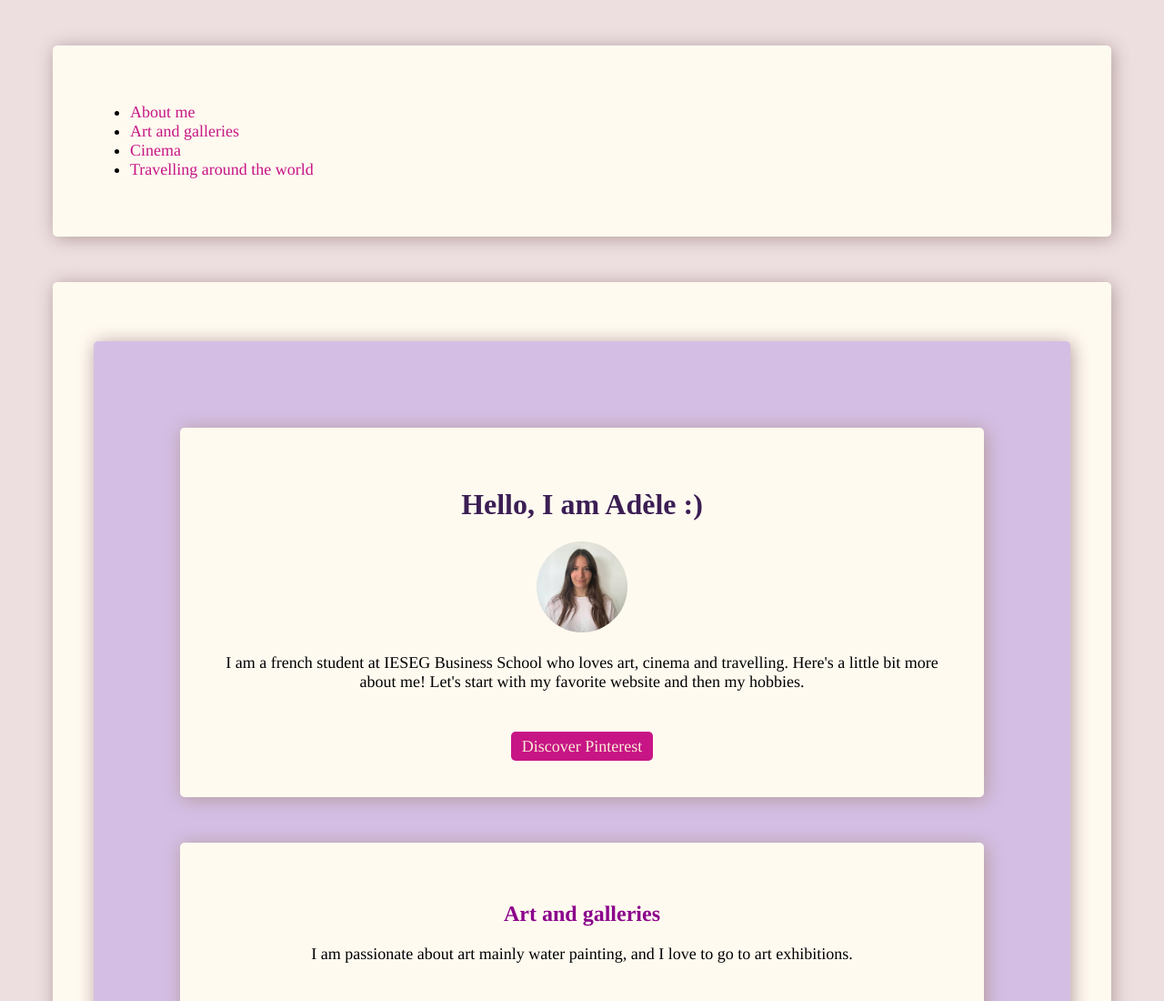
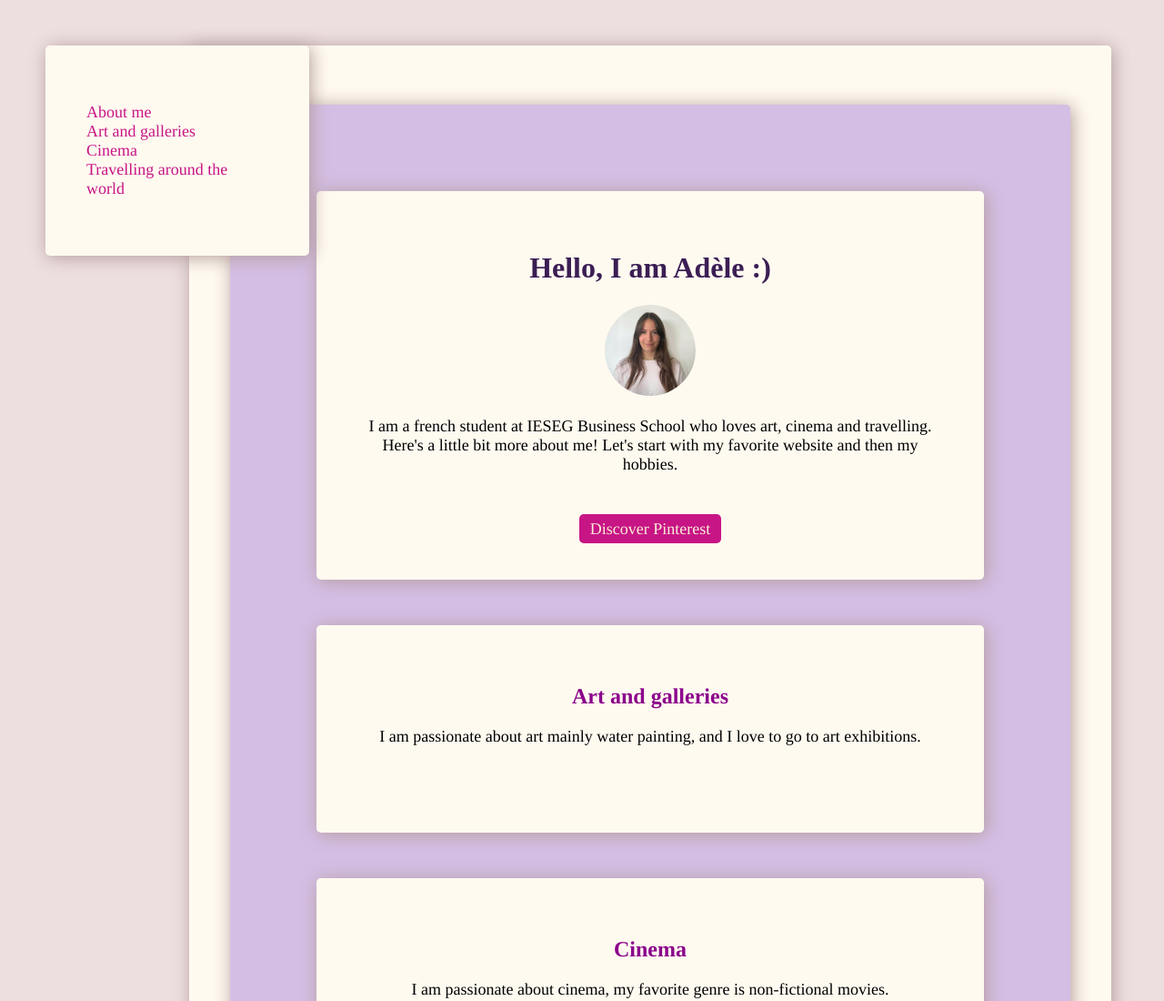
Before and after one commit to adele-bonnet/my-profile, a plain HTML site: page index.html in a window 1280 px wide. Shown: the top 1100 px of the page at 91% size. Drawn offline with Linux system fonts and the light colour scheme.

Commit message:
Add files via upload

```diff
--- a/style.css
+++ b/style.css
@@ -97,3 +97,19 @@ div {
 		Width: 400px;
 	}
 }
+
+.sidebar {
+  position: fixed;
+  width: 200px;
+  left: 0;
+  top: 0;
+}
+
+.pagecontent {
+  margin-left: 200px;
+}
+
+.sidebar ul {
+  list-style: none;
+padding-left: 0px;
+}
```
